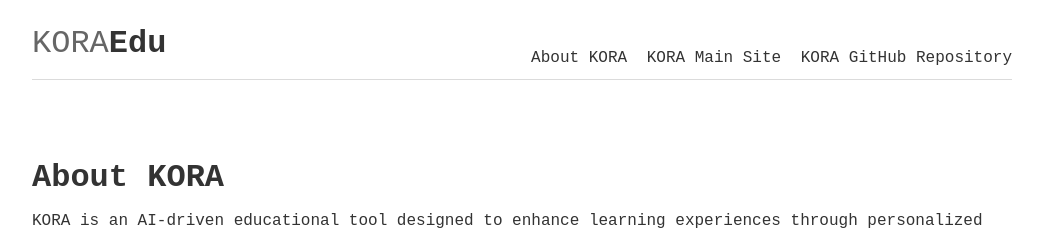
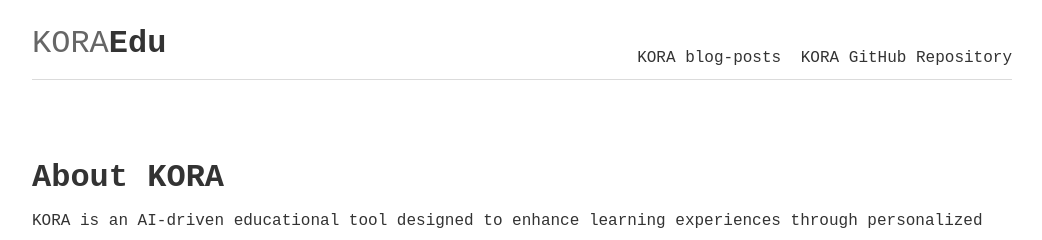
Before and after one commit to kora-edu/kora-edu.github.io, a Jekyll site: the page built from about.md, in a window 1280 px wide. Shown: the top 240 px of the page, without its empty margins (118-1160 px from the left). Built offline with Jekyll 4.4.1, drawn with Linux system fonts in a browser that asks for light colours.

Commit message:
template

```diff
--- a/_includes/link.html
+++ b/_includes/link.html
@@ -1,2 +1,2 @@
-<a href="https://trykora.ai" target="_blank" title="Visit KORA Main Site">KORA Main Site</a>
+<!-- <a href="https://trykora.ai" target="_blank" title="Visit ">KORA Main Site</a> -->
 <a href="https://github.com/kora-edu" target="_blank" title="Visit KORA's GitHub Repository">KORA GitHub Repository</a>
--- a/about.md
+++ b/about.md
@@ -1,6 +1,6 @@
 ---
 layout: page
-title: About KORA
+title: KORA blog-posts
 description: Learn more about KORA and our development process.
 ---
 
```
